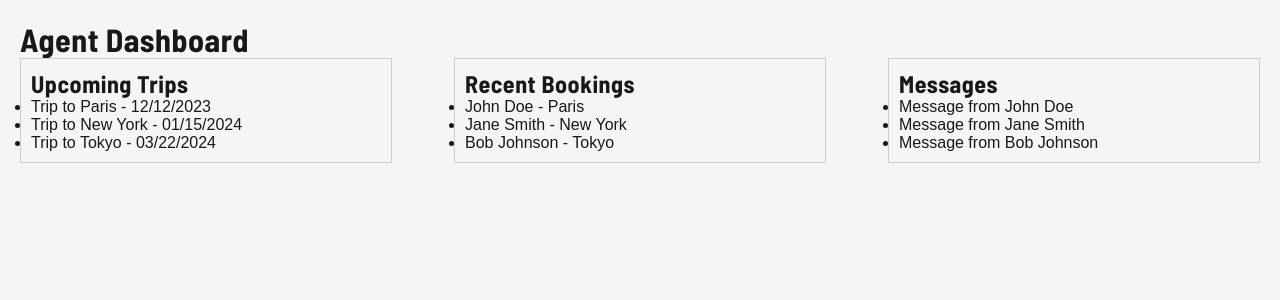
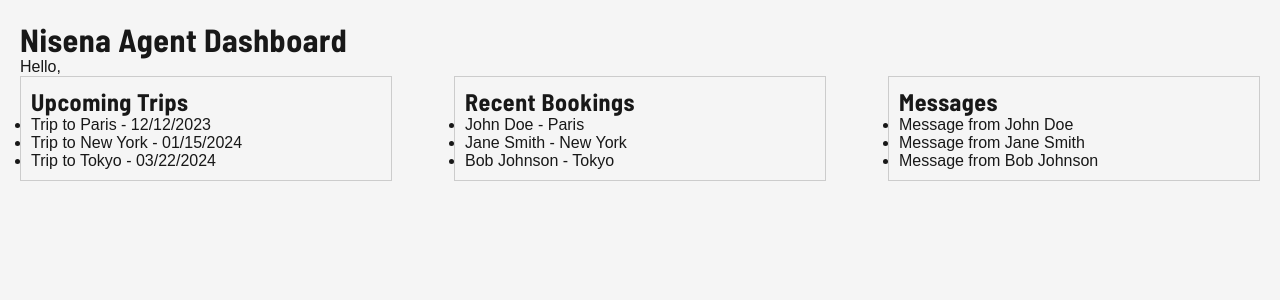
Before and after one commit to chengivan2/tripmate, a Next.js app: page /dashboard in a window 1280 px wide. Shown: the top 300 px of the page. Built offline with nearby package versions, Linux system fonts and the light colour scheme; no server answers; a web font is replaced by a local one.

Commit message:
Greeting user with their given name or email in Dashboard

```diff
--- a/src/app/dashboard/page.tsx
+++ b/src/app/dashboard/page.tsx
@@ -1,11 +1,35 @@
-import React from 'react';
+"use client";
+
+import React from "react";
+import { useEffect, useState } from "react";
+import { supabase } from "../../../utils/supabase/supabaseClient";
 
 const Dashboard: React.FC = () => {
+  const [user, setUser] = useState<any>(null);
+
+  useEffect(() => {
+    const fetchUser = async () => {
+      const { data, error } = await supabase.auth.getUser();
+      if (data) {
+        setUser(data.user);
+      }
+    };
+
+    fetchUser();
+  }, []);
+
   return (
-        <div style={{ padding: '20px' }}>
-            <h1>Agent Dashboard</h1>
-            <div style={{ display: 'flex', justifyContent: 'space-between' }}>
-                <div style={{ width: '30%', padding: '10px', border: '1px solid #ccc' }}>
+    <div style={{ padding: "20px" }}>
+      <h1>Nisena Agent Dashboard</h1>
+
+      <div>
+        <p>Hello, {user?.user_metadata?.given_name || user?.email}</p>
+      </div>
+
+      <div style={{ display: "flex", justifyContent: "space-between" }}>
+        <div
+          style={{ width: "30%", padding: "10px", border: "1px solid #ccc" }}
+        >
           <h2>Upcoming Trips</h2>
           <ul>
             <li>Trip to Paris - 12/12/2023</li>
@@ -13,7 +37,9 @@ const Dashboard: React.FC = () => {
             <li>Trip to Tokyo - 03/22/2024</li>
           </ul>
         </div>
-                <div style={{ width: '30%', padding: '10px', border: '1px solid #ccc' }}>
+        <div
+          style={{ width: "30%", padding: "10px", border: "1px solid #ccc" }}
+        >
           <h2>Recent Bookings</h2>
           <ul>
             <li>John Doe - Paris</li>
@@ -21,7 +47,9 @@ const Dashboard: React.FC = () => {
             <li>Bob Johnson - Tokyo</li>
           </ul>
         </div>
-                <div style={{ width: '30%', padding: '10px', border: '1px solid #ccc' }}>
+        <div
+          style={{ width: "30%", padding: "10px", border: "1px solid #ccc" }}
+        >
           <h2>Messages</h2>
           <ul>
             <li>Message from John Doe</li>
```
Lines whose indentation alone changed are shown as unchanged.
